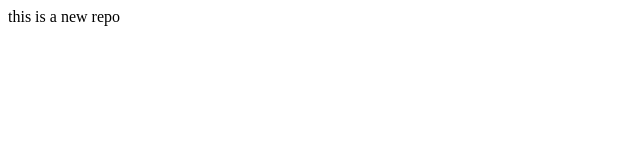
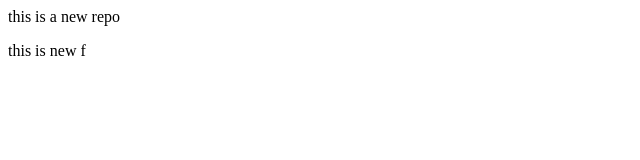
Before and after one commit to simranjit-Sim/localrepo, a plain HTML site: page index.html in a window 1280 px wide. Shown: the full height of the page, 0-640 px from the left. Drawn offline with Linux system fonts and the light colour scheme.

Commit message:
add new feature

```diff
--- a/index.html
+++ b/index.html
@@ -1 +1,2 @@
 <p>this is a new repo</p>
+<p>this is new f</p>
```
